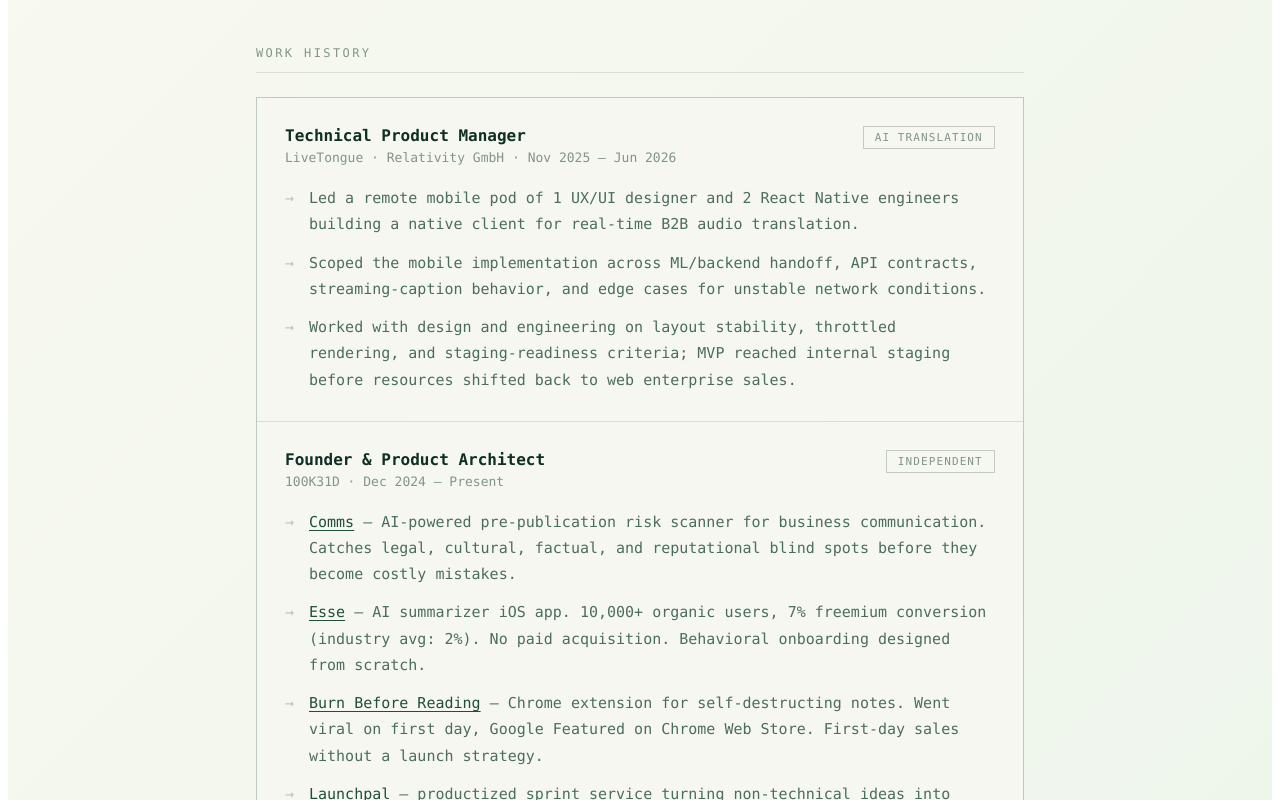
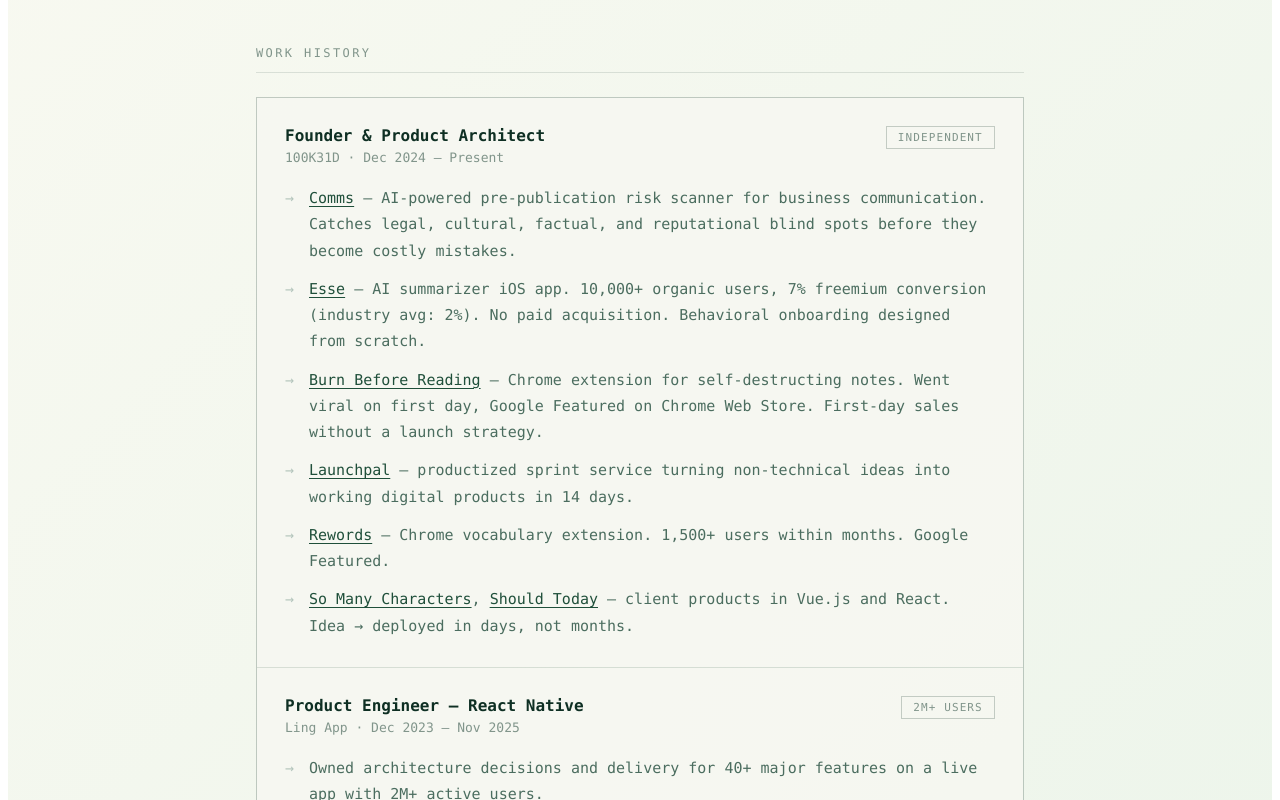
Before and after one commit to sanderbell/sanderbelldev2, a React (Vite) app: page / in a window 1280 px wide. Shown: the part 740-1540 px from the top of the page. Built offline with nearby package versions, Linux system fonts and the light colour scheme.

Commit message:
Remove LiveTongue work history

```diff
--- a/src/App.tsx
+++ b/src/App.tsx
@@ -4,17 +4,6 @@ import { Link } from 'react-router-dom';
 /* ── main ─────────────────────────────────────────── */
 function App() {
   const work = [
-    {
-      role: 'Technical Product Manager',
-      company: 'LivеТonguе · Rеlаtivity GmbH',
-      period: 'Nov 2025 – Jun 2026',
-      tag: 'AI Translation',
-      items: [
-        'Led a remote mobile pod of 1 UX/UI designer and 2 React Native engineers building a native client for real-time B2B audio translation.',
-        'Scoped the mobile implementation across ML/backend handoff, API contracts, streaming-caption behavior, and edge cases for unstable network conditions.',
-        'Worked with design and engineering on layout stability, throttled rendering, and staging-readiness criteria; MVP reached internal staging before resources shifted back to web enterprise sales.',
-      ],
-    },
     {
       role: 'Founder & Product Architect',
       company: '100K31D',
```
